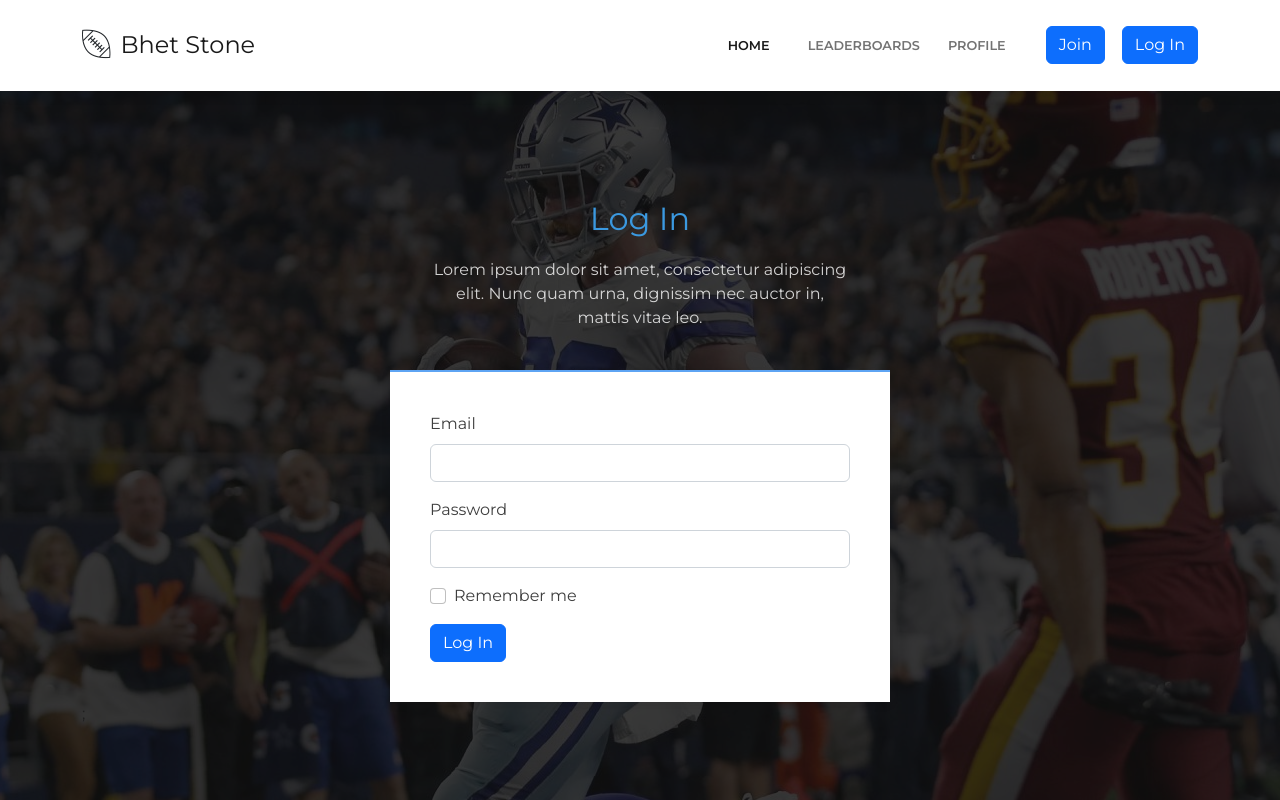
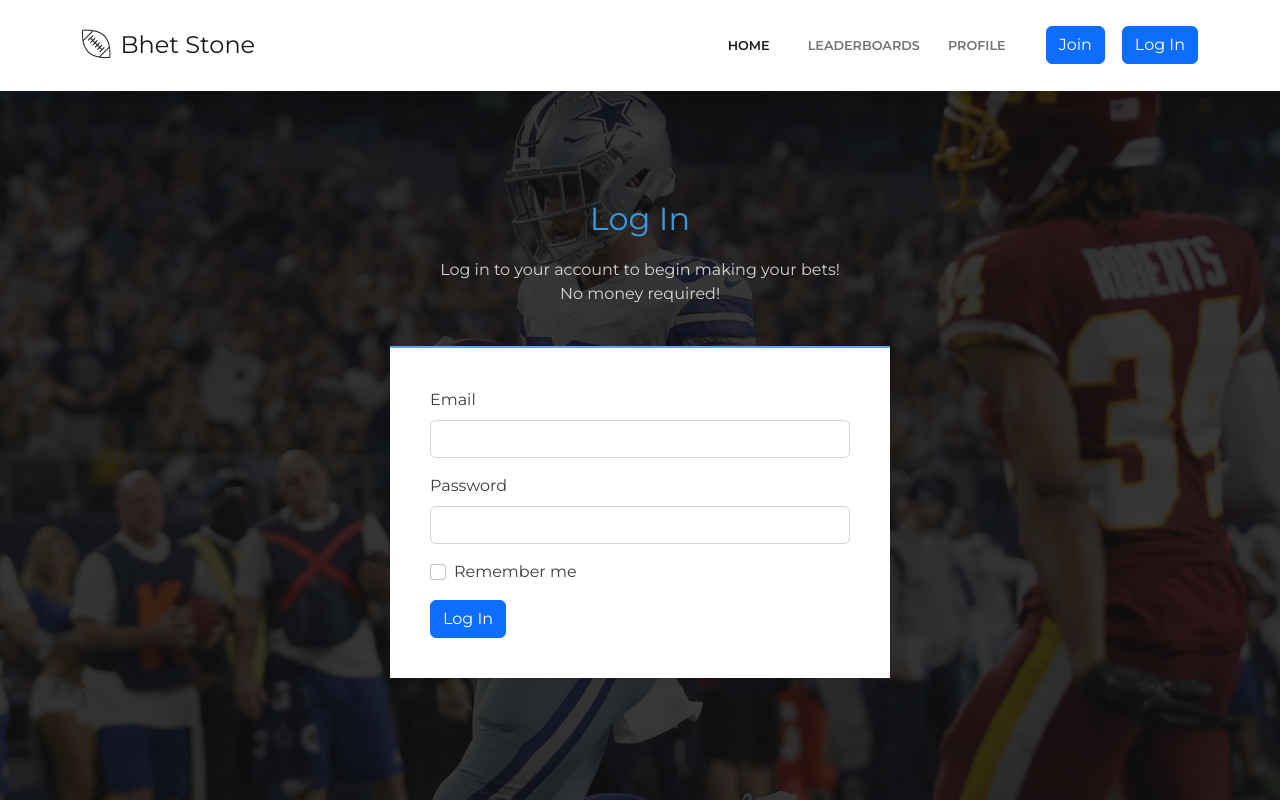
Before and after one commit to Danocide/bussin-betters, a React (Create React App) app in the folder client/: page /login in a window 1280 px wide. Shown: the top 800 px of the page. Built offline with nearby package versions, Linux system fonts and the light colour scheme.

Commit message:
replaced default text

```diff
--- a/client/src/pages/Home.js
+++ b/client/src/pages/Home.js
@@ -23,7 +23,7 @@ export default class App extends React.Component {
                 <div className="collapse navbar-collapse justify-content-center" id="navcol-2" style={{paddingLeft: '0px', marginLeft: '0px', color: 'rgb(255,255,255)'}}>
                   <ul className="navbar-nav">
                     <li className="nav-item"><a className="nav-link active" href="#" style={{color: 'rgba(255,255,255,0.55)'}}>ALL SPORTS</a></li>
-                    <li className="nav-item"><a className="nav-link" href="#" style={{color: 'rgba(255,255,255,0.55)'}}>NFL</a></li>
+                    <li className="nav-item"><a className="nav-link" href="#" style={{color: 'rgba(255,255,255,0.55)'}}>XFL</a></li>
                     <li className="nav-item"><a className="nav-link" href="#" style={{color: 'rgba(255,255,255,0.55)'}}>NBA</a></li>
                     <li className="nav-item"><a className="nav-link" href="#" style={{color: 'rgba(255,255,255,0.55)'}}>MLB</a></li>
                     <li className="nav-item"><a className="nav-link" href="#" style={{color: 'rgba(255,255,255,0.55)'}}>SOCCER</a></li>
@@ -284,7 +284,7 @@ export default class App extends React.Component {
                   <div className="card text-center clean-card"><img className="card-img-top w-100 d-block" src="assets/img/avatars/avatar2.jpg" />
                     <div className="card-body info">
                       <h4 className="card-title">Robert Downturn</h4>
-                      <p className="card-text">Lorem ipsum dolor sit amet, consectetur adipisicing elit.</p>
+                      <p className="card-text">After I lost my job due to a Corona problem I needed money, bad! After I found Bhet Stone I was so relieved that I could enjoy both my addictiona at the same time! Now to grab another corona!</p>
                       <div className="icons"><a href="#"><i className="icon-social-facebook" /></a><a href="#"><i className="icon-social-instagram" /></a><a href="#"><i className="icon-social-twitter" /></a></div>
                     </div>
                   </div>
@@ -293,7 +293,7 @@ export default class App extends React.Component {
                   <div className="card text-center clean-card"><img className="card-img-top w-100 d-block" src="assets/img/avatars/avatar3.jpg" />
                     <div className="card-body info">
                       <h4 className="card-title">Ally Sanders</h4>
-                      <p className="card-text">Lorem ipsum dolor sit amet, consectetur adipisicing elit.</p>
+                      <p className="card-text">I let my husband use this site so he doesn't lose our house again. I'm asking for a divorce next time.</p>
                       <div className="icons"><a href="#"><i className="icon-social-facebook" /></a><a href="#"><i className="icon-social-instagram" /></a><a href="#"><i className="icon-social-twitter" /></a></div>
                     </div>
                   </div>
--- a/client/src/pages/Login.js
+++ b/client/src/pages/Login.js
@@ -49,8 +49,7 @@ const Login = (props) => {
                 <div className="block-heading" style={{padding: `200px 200px 0px 200px`}}>
                   <h2 className="text-info">Log In</h2>
                   <p style={{ color: "rgb(255,255,255)" }}>
-                    Lorem ipsum dolor sit amet, consectetur adipiscing elit.
-                    Nunc quam urna, dignissim nec auctor in, mattis vitae leo.
+                    Log in to your account to begin making your bets! No money required!
                   </p>
                 </div>
                 <div>
--- a/client/src/pages/Signup.js
+++ b/client/src/pages/Signup.js
@@ -47,7 +47,7 @@ const Signup = () => {
             <div className="container">
               <div className="block-heading">
                 <h2 className="text-info">Registration</h2>
-                <p style={{color: 'rgb(255,255,255)'}}>Lorem ipsum dolor sit amet, consectetur adipiscing elit. Nunc quam urna, dignissim nec auctor in, mattis vitae leo.</p>
+                <p style={{color: 'rgb(255,255,255)'}}>Join today to recieve a bonus deposit of credits to show your friends and family you can make good choices!</p>
               </div>
               <div>
               {data ? (
```
